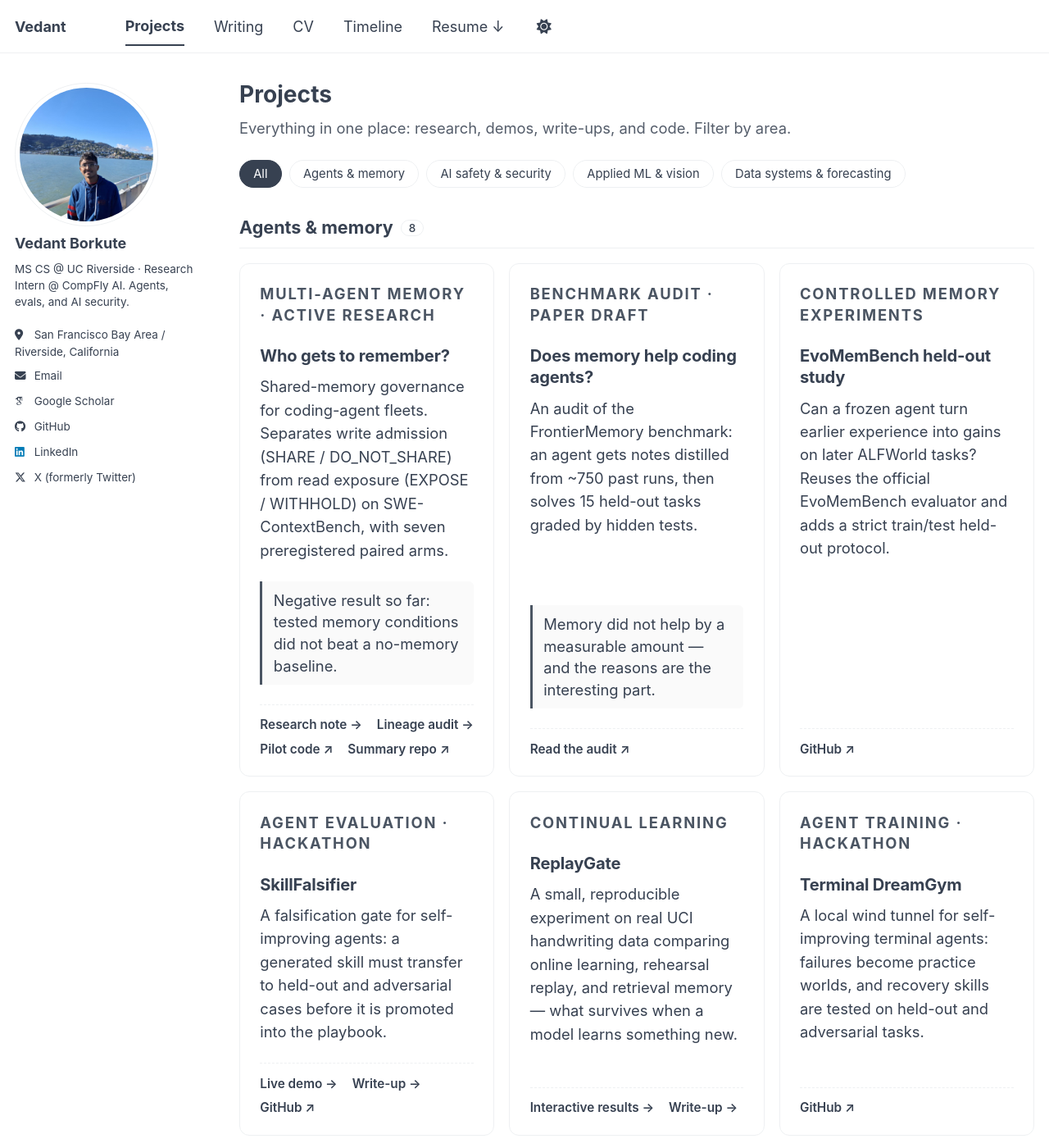
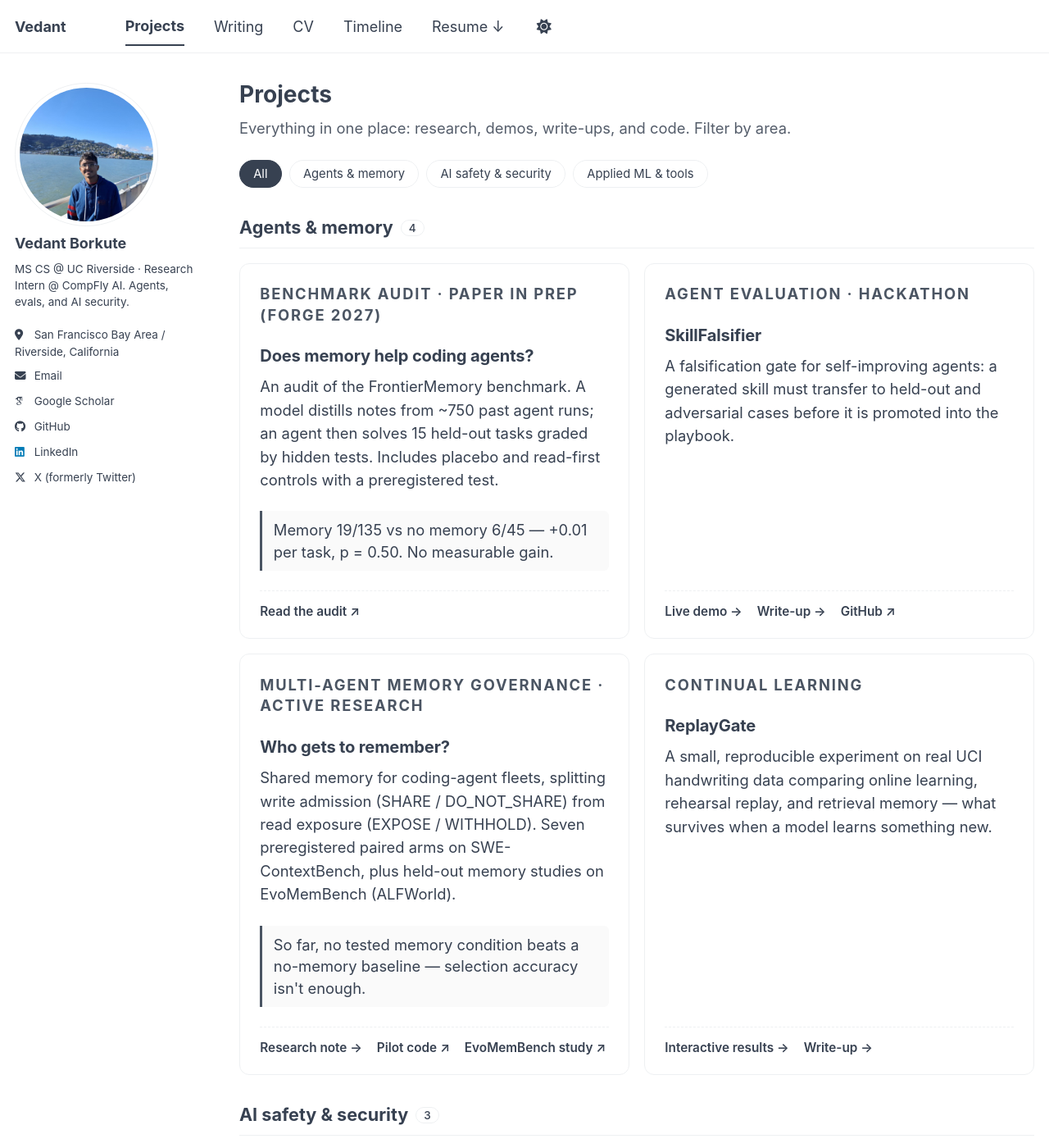
Before and after one commit to Vedant2100/vedant2100.github.io, a Jekyll site: the page built from _pages/projects.html, in a window 1280 px wide and 1400 px high. Shown: the whole window at 82% size. Built offline with Jekyll 4.4.1, drawn with Linux system fonts in a browser that asks for light colours; some web fonts are replaced; a script bundle is joined from its source files by our own code; library files that are not in the unit come from our copies; some of the changed text lies outside the part shown.

Commit message:
Curate projects to the strongest nine
Feature FrontierMemory audit, SkillFalsifier, fleet memory governance, and
CompFly runtime governance. Add Glassbox and AI Weekly Reads. Fold EvoMemBench
into the memory-governance card and merge the two Finarb entries. Drop smaller
course and hackathon repos. Use a two-column project grid.

```diff
--- a/_data/projects.yml
+++ b/_data/projects.yml
@@ -9,54 +9,25 @@
     label: Agents & memory
   - id: safety
     label: AI safety & security
-  - id: ml
-    label: Applied ML & vision
-  - id: data
-    label: Data systems & forecasting
+  - id: applied
+    label: Applied ML & tools
 
 projects:
-  - title: Who gets to remember?
-    eyebrow: Multi-agent memory · active research
+  - title: Does memory help coding agents?
+    eyebrow: Benchmark audit · paper in prep (FORGE 2027)
     area: agents
-    year: 2026
     featured: true
     summary: >-
-      Shared-memory governance for coding-agent fleets. Separates write admission
-      (SHARE / DO_NOT_SHARE) from read exposure (EXPOSE / WITHHOLD) on SWE-ContextBench,
-      with seven preregistered paired arms.
-    result: "Negative result so far: tested memory conditions did not beat a no-memory baseline."
-    links:
-      - { label: Research note, url: /fleet-mem/ }
-      - { label: Lineage audit, url: /fleet-mem/lineage/ }
-      - { label: Pilot code, url: "https://github.com/Vedant2100/agent-fleet-memory-governance" }
-      - { label: Summary repo, url: "https://github.com/Vedant2100/coding-agent-mem" }
-
-  - title: Does memory help coding agents?
-    eyebrow: Benchmark audit · paper draft
-    area: agents
-    year: 2026
-    featured: true
-    summary: >-
-      An audit of the FrontierMemory benchmark: an agent gets notes distilled from ~750
-      past runs, then solves 15 held-out tasks graded by hidden tests.
-    result: "Memory did not help by a measurable amount — and the reasons are the interesting part."
+      An audit of the FrontierMemory benchmark. A model distills notes from ~750 past agent
+      runs; an agent then solves 15 held-out tasks graded by hidden tests. Includes placebo
+      and read-first controls with a preregistered test.
+    result: "Memory 19/135 vs no memory 6/45 — +0.01 per task, p = 0.50. No measurable gain."
     links:
       - { label: Read the audit, url: "https://github.com/Vedant2100/frontiermemory-learning" }
-
-  - title: EvoMemBench held-out study
-    eyebrow: Controlled memory experiments
-    area: agents
-    year: 2026
-    summary: >-
-      Can a frozen agent turn earlier experience into gains on later ALFWorld tasks?
-      Reuses the official EvoMemBench evaluator and adds a strict train/test held-out protocol.
-    links:
-      - { label: GitHub, url: "https://github.com/Vedant2100/evo-mem-bench" }
 
   - title: SkillFalsifier
     eyebrow: Agent evaluation · hackathon
     area: agents
-    year: 2026
     featured: true
     summary: >-
       A falsification gate for self-improving agents: a generated skill must transfer to
@@ -66,10 +37,23 @@
       - { label: Write-up, url: /posts/skillfalsifier/ }
       - { label: GitHub, url: "https://github.com/Vedant2100/skillfalsifier" }
 
+  - title: Who gets to remember?
+    eyebrow: Multi-agent memory governance · active research
+    area: agents
+    featured: true
+    summary: >-
+      Shared memory for coding-agent fleets, splitting write admission (SHARE / DO_NOT_SHARE)
+      from read exposure (EXPOSE / WITHHOLD). Seven preregistered paired arms on
+      SWE-ContextBench, plus held-out memory studies on EvoMemBench (ALFWorld).
+    result: "So far, no tested memory condition beats a no-memory baseline — selection accuracy isn't enough."
+    links:
+      - { label: Research note, url: /fleet-mem/ }
+      - { label: Pilot code, url: "https://github.com/Vedant2100/agent-fleet-memory-governance" }
+      - { label: EvoMemBench study, url: "https://github.com/Vedant2100/evo-mem-bench" }
+
   - title: ReplayGate
     eyebrow: Continual learning
     area: agents
-    year: 2026
     summary: >-
       A small, reproducible experiment on real UCI handwriting data comparing online
       learning, rehearsal replay, and retrieval memory — what survives when a model learns something new.
@@ -77,62 +61,29 @@
       - { label: Interactive results, url: /replaygate/ }
       - { label: Write-up, url: /posts/continual-agent-learning/ }
 
-  - title: Terminal DreamGym
-    eyebrow: Agent training · hackathon
-    area: agents
-    year: 2026
-    summary: >-
-      A local wind tunnel for self-improving terminal agents: failures become practice
-      worlds, and recovery skills are tested on held-out and adversarial tasks.
-    links:
-      - { label: GitHub, url: "https://github.com/Vedant2100/terminal_dreamgym" }
-
-  - title: RL CodeLab
-    eyebrow: Reinforcement learning
-    area: agents
-    year: 2026
-    summary: >-
-      Can a Dueling DQN stabilize recursive self-improvement of code? A Colab experiment
-      with calibration and held-out measurements.
-    links:
-      - { label: Write-up, url: /posts/rl-codelab-rsi/ }
-
-  - title: Comparing LLM reasoning strategies
-    eyebrow: AI for navigation
-    area: agents
-    year: 2026
-    summary: >-
-      Reactive, ReAct, Chain-, Tree- and Buffer-of-Thought in MiniGrid with
-      Qwen2.5-7B-Instruct, tracking success, exploration, and token usage.
-    result: "Up to 55% success on LavaGapS6 and 20% on LavaCrossingS9N2."
-    links:
-      - { label: GitHub, url: "https://github.com/Vedant2100/w26/tree/main/CS_228" }
-
   - title: Agent governance at runtime
     eyebrow: CompFly AI · research internship
     area: safety
-    year: 2026
     featured: true
     summary: >-
-      Reproducible evaluations for prompt-injection and high-stakes tool use, lightweight
+      Reproducible evaluations for prompt injection and high-stakes tool use, lightweight
       detection pipelines, and OpenTelemetry traces across agent turns, tool calls, handoffs, and cost.
     links:
       - { label: Technical write-up, url: "https://compfly.ai/resources/blog/agentdojo" }
 
-  - title: Prompt-injection classifier audit
-    eyebrow: Safety evaluation
+  - title: Glassbox
+    eyebrow: Computer-use agents · team hackathon (H Company)
     area: safety
-    year: 2026
     summary: >-
-      An executed, deliberately limited evaluation of prompt-injection text classifiers
-      on a public benchmark under an attack-family holdout.
+      A transparency layer for computer-use agents: a live trace viewer streams each step's
+      reasoning, confidence, and screenshots, and any step marked irreversible hard-pauses
+      until a human approves it.
     links:
-      - { label: Read the audit, url: /trajectory-safety-eval/ }
+      - { label: GitHub, url: "https://github.com/LeiaAnapaula/glassbox" }
 
   - title: Concept erasure under stress
-    eyebrow: EE243 · advanced computer vision
+    eyebrow: EE243 · diffusion model safety
     area: safety
-    year: 2026
     summary: >-
       From ESD to SPEED: experiments on rank saturation, collateral damage, and paraphrase
       evasion in training-free concept erasure for text-to-image diffusion.
@@ -140,74 +91,23 @@
       - { label: Read the analysis, url: /concept-erasure-analysis/ }
       - { label: GitHub, url: "https://github.com/Vedant2100/concept-erasure-analysis" }
 
-  - title: LLM safety & mechanistic interpretability
-    eyebrow: EE269 · paper presentation
-    area: safety
-    year: 2026
+  - title: Forecasting & agentic AutoML at Finarb
+    eyebrow: Finarb AI · shipped to production
+    area: applied
     summary: >-
-      A graduate paper presentation (Prof. Yinglun Zhu) spanning four recent papers on
-      LLM safety, mechanistic interpretability, and the bridge between them.
-    links:
-      - { label: Slides, url: "https://github.com/Vedant2100/EE269-Presentation" }
-
-  - title: Institutional memory in LLM systems
-    eyebrow: Research map
-    area: safety
-    year: 2026
-    summary: >-
-      An interactive map of shared memory, provenance, consistency, access control, and
-      forgetting in multi-agent systems.
-    links:
-      - { label: GitHub, url: "https://github.com/Vedant2100/sharedmemgov" }
-
-  - title: Image-realiser
-    eyebrow: Synthetic image detection
-    area: ml
-    year: 2026
-    summary: >-
-      A CLIP-based discriminator and convolutional purifier for detecting and suppressing
-      synthetic-image artifacts, with adversarial training, residual maps, and Grad-CAM.
-    links:
-      - { label: GitHub, url: "https://github.com/Vedant2100/image-realiser" }
-
-  - title: LM-JEPA for symbolic regression
-    eyebrow: ML4SCI
-    area: ml
-    year: 2026
-    summary: >-
-      A reduced-size LM-JEPA for scientific discovery, using binary prefix notation to keep
-      generated expressions compact and structurally valid.
-    links:
-      - { label: GitHub, url: "https://github.com/Vedant2100/symreg" }
-
-  - title: Agentic feature engineering
-    eyebrow: Finarb AI · shipped to production
-    area: data
-    year: 2024
-    summary: >-
-      A multi-agent LLM system inside an AutoML product: it reads a natural-language ML use
-      case, researches domain factors, generates candidate features, and measures their impact.
-      I built the full pipeline — prompts, guardrails, execution, error handling, and evaluation.
-    links: []
-
-  - title: From noisy data to decisions
-    eyebrow: Finarb AI · time-series forecasting
-    area: data
-    year: 2024
-    summary: >-
-      Forecasting pipelines and AI-assisted analytics for pharmaceutical supply-chain planning.
-    result: "Cut mean absolute percentage error by 90% versus existing baselines."
+      Demand-forecasting pipelines for pharmaceutical supply chains, plus a multi-agent LLM
+      submodule that reads an ML use case, researches domain factors, and generates and
+      evaluates features — prompts, guardrails, execution, and evaluation built end to end.
+    result: "Cut forecast MAPE by 90% versus existing baselines."
     links:
       - { label: Business Wire announcement, url: "https://www.businesswire.com/news/home/20240205191469/en/Golden-State-Medical-Supply-GSMS-selects-Finarb-Analytics-Consulting-as-its-trusted-Partner-for-AI-enabled-Demand-Forecasting-for-their-generics-business" }
 
-  - title: Vegetation anomaly pipeline
-    eyebrow: CS 226 · big data
-    area: data
-    year: 2026
+  - title: AI Weekly Reads
+    eyebrow: Automated research digest
+    area: applied
     summary: >-
-      Cloud-native detection of vegetation stress preceding Mountain Pine Beetle outbreaks:
-      satellite COGs, S3/PostGIS, PySpark NDVI/NDMI, and Z-score detection.
-    result: "15–25× faster indexed queries and about 71% recall."
+      Turns a high-volume Telegram link stream (web, PDF, YouTube) into a weekly digest that
+      summarizes what each source adds to what was already known, published to Substack and EPUB.
     links:
-      - { label: GitHub, url: "https://github.com/Vedant2100/CS226-Final-Project" }
-      - { label: Report, url: "https://github.com/Vedant2100/CS226---Project-Report" }
+      - { label: Read on Substack, url: "https://aiweeklyreads.substack.com/" }
+      - { label: GitHub, url: "https://github.com/Vedant2100/ai-weekly-reads" }
--- a/assets/css/main.scss
+++ b/assets/css/main.scss
@@ -190,13 +190,13 @@
 /* ---------- Project cards (home + /projects/) ---------- */
 .project-grid {
   display: grid;
-  grid-template-columns: repeat(auto-fill, minmax(280px, 1fr));
+  grid-template-columns: 1fr;
   gap: 1rem;
   margin: 1rem 0 2rem;
 }
 
 @media (min-width: 700px) {
-  .project-grid--two {
+  .project-grid {
     grid-template-columns: repeat(2, minmax(0, 1fr));
   }
 }
```
